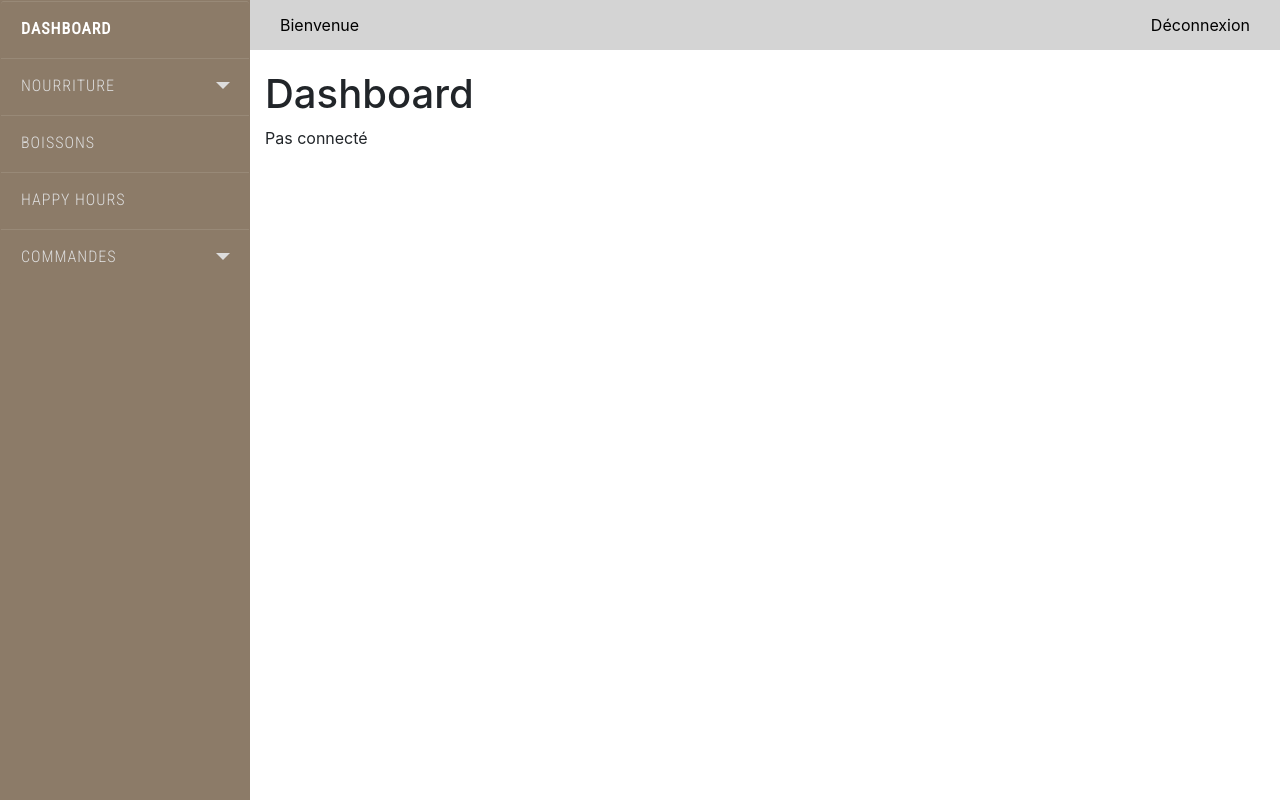
After one commit to gollgot/Pubify, a PHP site: template src/app/Views/Admin/Dashboard/show.html.twig in a window 1280 px wide. The commit adds this page. Run offline with PHP 8.4, Linux system fonts and the light colour scheme; the template is opened without the code that fills it, so the values that code supplies are empty; some libraries are stand-ins or nearby versions.

Commit message:
Add middleware, admin dashboard, layout etc..

```diff
--- a/src/app/Controllers/AuthController.php
+++ b/src/app/Controllers/AuthController.php
@@ -29,7 +29,7 @@ class AuthController extends Controller
     public function postLogin(Request $request, Response $response)
     {
         if ($this->container->auth->attempt($request->getParam('email'), $request->getParam('password'))) {
-            return $response->withRedirect($this->container->router->pathFor('home'));
+            return $response->withRedirect($this->container->router->pathFor('admin_dashboard_show'));
         } else {
             // If error when auth attempt => display flash error and last email to the login page
             $this->container->flash->addMessage('error', 'Invalid email or password');
--- /dev/null
+++ b/src/app/Views/Admin/Dashboard/show.html.twig
@@ -0,0 +1,20 @@
+{% extends 'Layout/admin_layout.html.twig' %}
+
+{% block title %}Dashboard{% endblock %}
+
+{% block body %}
+    <div class="row">
+        <div class="col-lg-12">
+            <h1>Dashboard</h1>
+            <p>
+                {%  if auth.check %}
+                    Connecté, bienvenue {{ auth.user.email }}
+                {% else %}
+                    Pas connecté
+                {% endif %}
+            </p>
+
+        </div>
+    </div>
+
+{% endblock %}
--- /dev/null
+++ b/src/app/Views/Layout/admin_layout.html.twig
@@ -0,0 +1,62 @@
+<!DOCTYPE html>
+<html>
+    <head>
+
+        <meta charset="UTF-8" />
+        <meta name="viewport" content="width=device-width, user-scalable=no">
+
+        <title>{% block title %}{% endblock %} | PUB'ify Admin</title>
+
+        <link rel="stylesheet" href="/css/lib/bootstrap.min.css" type="text/css" />
+        <link rel="stylesheet" href="/css/admin/side_menu.css" type="text/css" />
+        <link rel="stylesheet" href="/css/admin/style.css" type="text/css" />
+    </head>
+    <body>
+
+        <div id='side-menu'>
+            <ul>
+                <li class='active'><a href='#'><span>Dashboard</span></a></li>
+                <li class='has-sub'><a href='#'><span>Nourriture</span></a>
+                    <ul>
+                        <li><a href='#'><span>Non-composée</span></a></li>
+                        <li><a href='#'><span>Composée</span></a></li>
+                    </ul>
+                </li>
+                <li><a href='#'><span>Boissons</span></a></li>
+                <li><a href='#'><span>Happy hours</span></a></li>
+                <li class='has-sub'><a href='#'><span>Commandes</span></a>
+                    <ul>
+                        <li><a href='#'><span>Client</span></a></li>
+                        <li><a href='#'><span>Fournisseur</span></a></li>
+                    </ul>
+                </li>
+            </ul>
+        </div>
+
+        <div id="page-content">
+
+            <header>
+                <div class="container">
+                    <div class="col-lg-12">
+                        <span>Bienvenue {{ auth.user.name }} {{ auth.user.lastname }}</span>
+                        <a class="logout" href="{{ path_for('auth_get_logout') }}">Déconnexion</a>
+                    </div>
+                </div>
+            </header>
+
+            <div class="container">
+                {% block body %}
+                {% endblock %}
+            </div>
+        </div>
+
+
+        <script type="text/javascript" src="/js/lib/jquery-3.4.1.min.js"></script>
+        <script type="text/javascript" src="/js/lib/bootstrap.min.js"></script>
+        <script type="text/javascript" src="/js/admin.js"></script>
+
+        {% block specificJS %}
+        {% endblock %}
+
+    </body>
+</html>
--- /dev/null
+++ b/src/public/css/admin/side_menu.css
@@ -0,0 +1,139 @@
+/* http://cssmenumaker.com/menu/modern-accordion-menu# */
+@import url(http://fonts.googleapis.com/css?family=Roboto+Condensed:400,300);
+#side-menu {
+  position: fixed;
+  margin: 0;
+  font-family: 'Roboto Condensed';
+  line-height: 1;
+  width: 250px;
+  height: 100%;
+  background-color: #8C7B68;
+}
+.align-right {
+  float: right;
+}
+#side-menu ul {
+  margin: 0;
+  padding: 0;
+  list-style: none;
+  display: block;
+}
+#side-menu ul li {
+  position: relative;
+  margin: 0;
+  padding: 0;
+}
+#side-menu ul li a {
+  text-decoration: none;
+  cursor: pointer;
+}
+#side-menu > ul > li > a {
+  color: #dddddd;
+  text-transform: uppercase;
+  display: block;
+  padding: 20px;
+  border-top: 1px solid #8C7B68;
+  border-left: 1px solid #8C7B68;
+  border-right: 1px solid #8C7B68;
+  background: #8C7B68;
+  box-shadow: inset 0 1px 0 rgba(255, 255, 255, 0.1);
+  letter-spacing: 1px;
+  font-size: 16px;
+  font-weight: 300;
+  -webkit-transition: all 0.25s ease-in;
+  -moz-transition: all 0.25s ease-in;
+  -ms-transition: all 0.25s ease-in;
+  -o-transition: all 0.25s ease-in;
+  transition: all 0.25s ease-in;
+  position: relative;
+}
+#side-menu > ul > li:first-child > a {
+  border-top-left-radius: 3px;
+  border-top-right-radius: 3px;
+}
+#side-menu > ul > li:last-child > a {
+  border-bottom-left-radius: 3px;
+  border-bottom-right-radius: 3px;
+  border-bottom: 1px solid #8C7B68;
+}
+#side-menu > ul > li:hover > a,
+#side-menu > ul > li.open > a,
+#side-menu > ul > li.active > a {
+  background: #8C7B68;
+  color: #ffffff;
+  font-weight: bold;
+}
+#side-menu ul > li.has-sub::after {
+  content: "";
+  display: block;
+  position: absolute;
+  width: 0;
+  height: 0;
+  border: 7px solid transparent;
+  border-top-color: #dddddd;
+  z-index: 2;
+  right: 20px;
+  top: 24.5px;
+  pointer-events: none;
+}
+#side-menu ul > li:hover::after,
+#side-menu ul > li.active::after,
+#side-menu ul > li.open::after {
+  border-top-color: #ffffff;
+}
+#side-menu ul > li.has-sub.open > a::after {
+  opacity: 1;
+  bottom: -13px;
+}
+
+#side-menu ul ul {
+  display: none;
+}
+#side-menu ul ul li {
+  border-left: 1px solid #ccc;
+  border-right: 1px solid #ccc;
+}
+#side-menu ul ul li a {
+  background: #f1f1f1;
+  display: block;
+  position: relative;
+  font-size: 15px;
+  padding: 14px 20px;
+  border-bottom: 1px solid #dddddd;
+  color: #777777;
+  font-weight: 300;
+  -webkit-transition: all 0.25s ease-in;
+  -moz-transition: all 0.25s ease-in;
+  -ms-transition: all 0.25s ease-in;
+  -o-transition: all 0.25s ease-in;
+  transition: all 0.25s ease-in;
+}
+#side-menu ul ul li:first-child > a {
+  padding-top: 18px;
+}
+#side-menu ul ul ul li {
+  border: 0;
+}
+#side-menu ul ul li:hover > a,
+#side-menu ul ul li.open > a,
+#side-menu ul ul li.active > a {
+  background: #e4e4e4;
+  color: #666666;
+}
+#side-menu ul ul > li.has-sub > a::after {
+  border-top: 13px solid #dddddd;
+}
+
+#side-menu ul ul ul li a {
+  padding-left: 30px;
+}
+#side-menu ul ul > li.has-sub::after {
+  top: 18.5px;
+  border-width: 6px;
+  border-top-color: #777777;
+}
+#side-menu ul ul > li:hover::after,
+#side-menu ul ul > li.active::after,
+#side-menu ul ul > li.open::after {
+  border-top-color: #666666;
+}
--- /dev/null
+++ b/src/public/css/admin/style.css
@@ -0,0 +1,21 @@
+body {
+    margin: 0px;
+    padding: 0px;
+}
+header {
+    margin-bottom: 20px;
+    padding-top: 13px;
+    background-color: #D4D4D4;
+    color: #000;
+    height: 50px;
+}
+
+header a.logout {
+    text-decoration: none;
+    color: #000;
+    float: right;
+}
+
+#page-content {
+    margin-left: 250px;
+}
--- a/src/public/index.php
+++ b/src/public/index.php
@@ -19,6 +19,7 @@ require('../app/container.php');
 require '../app/Routes/home.php';
 require '../app/Routes/auth.php';
 require '../app/Routes/menu.php';
+require '../app/Routes/Admin/dashboard.php';
 
 
 $app->run();
--- /dev/null
+++ b/src/public/js/admin.js
@@ -0,0 +1,21 @@
+( function( $ ) {
+$( document ).ready(function() {
+$('#side-menu li.has-sub>a').on('click', function(){
+		$(this).removeAttr('href');
+		var element = $(this).parent('li');
+		if (element.hasClass('open')) {
+			element.removeClass('open');
+			element.find('li').removeClass('open');
+			element.find('ul').slideUp();
+		}
+		else {
+			element.addClass('open');
+			element.children('ul').slideDown();
+			element.siblings('li').children('ul').slideUp();
+			element.siblings('li').removeClass('open');
+			element.siblings('li').find('li').removeClass('open');
+			element.siblings('li').find('ul').slideUp();
+		}
+	});
+});
+} )( jQuery );
```
Also changed, not shown: src/app/Controllers/Admin/DashboardController.php (added, +15 -0 lines), src/app/Middlewares/AuthMiddleware.php (added, +23 -0 lines), src/app/Middlewares/Middleware.php (added, +18 -0 lines), src/app/Routes/Admin/dashboard.php (added, +9 -0 lines), src/app/Views/Layout/main_layout.html.twig (+9 -1 lines), src/public/css/style.css (+13 -0 lines).
